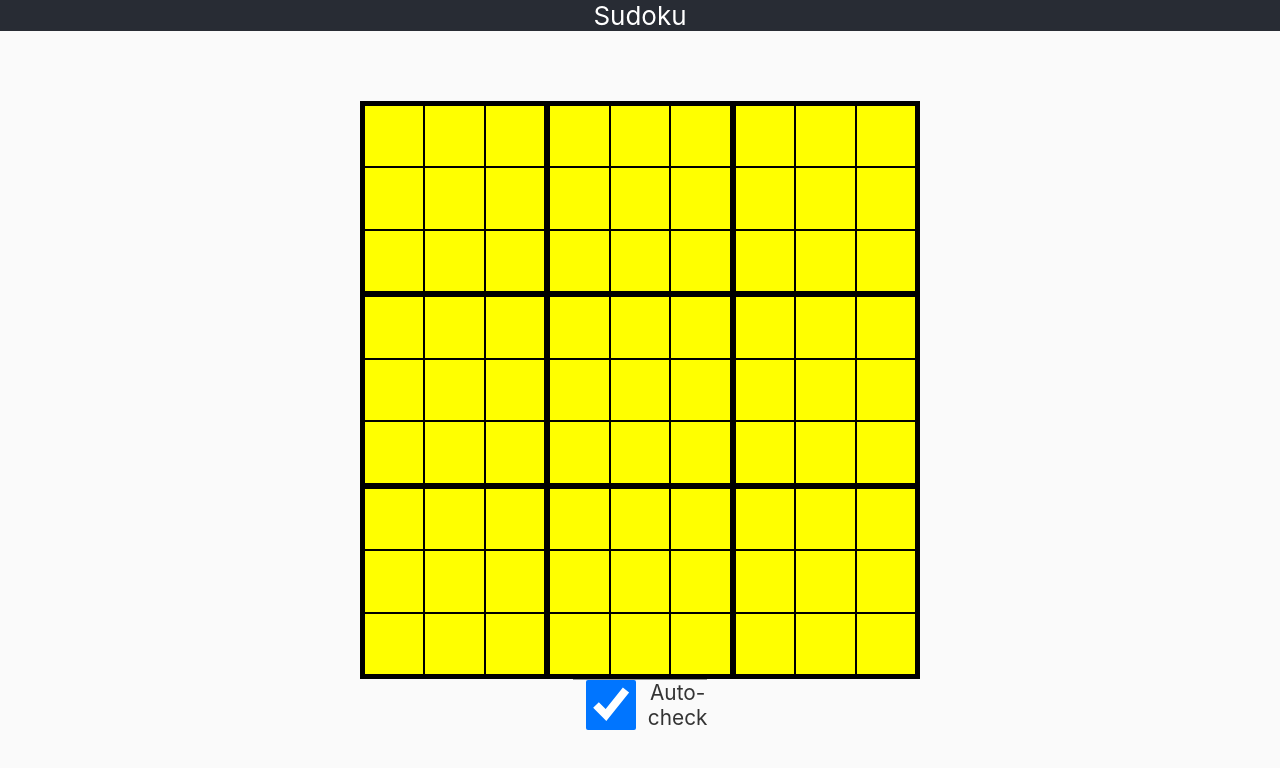
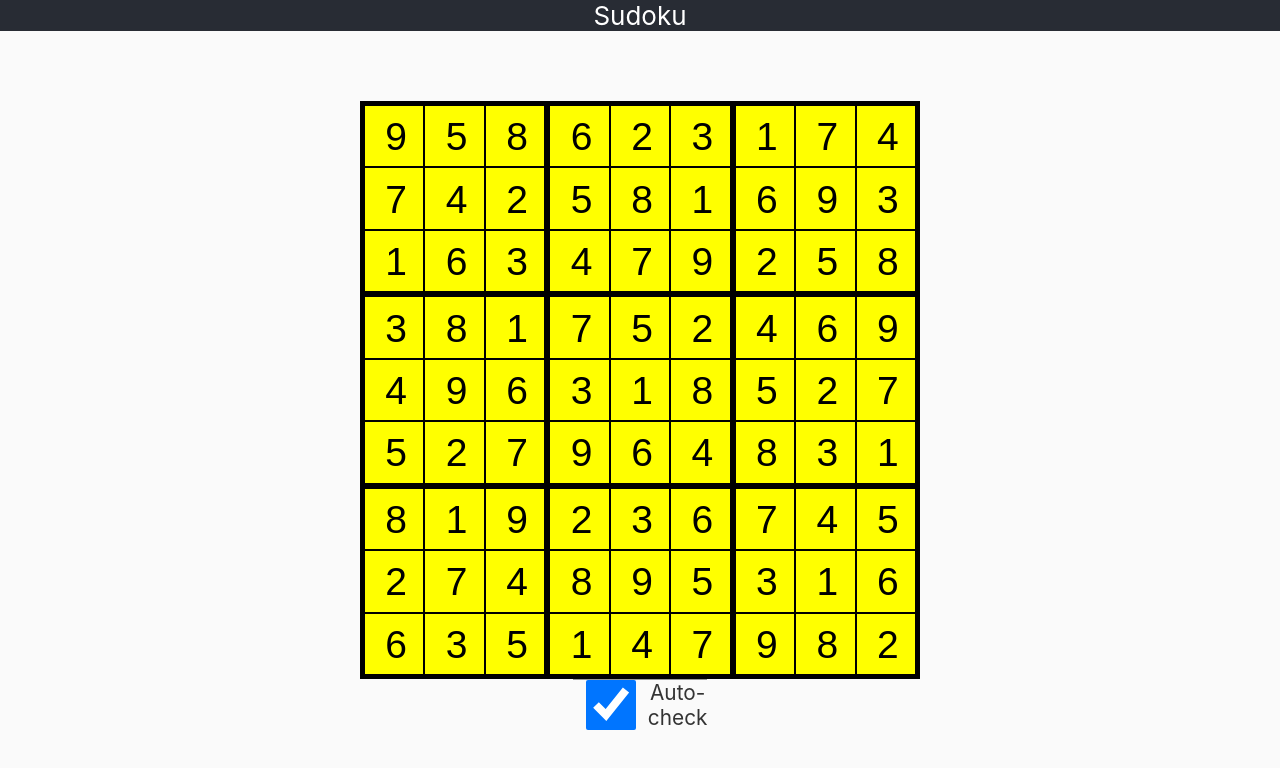
Before and after one commit to micadam/SudokuGuy, a React (Create React App) app: page / in a window 1280 px wide. Shown: the top 768 px of the page. Built offline with nearby package versions, Linux system fonts and the light colour scheme.

Commit message:
Add filling a random board
Uses some backtracking until a random full board of sudoku is generated.

```diff
--- a/src/SudokuGame.css
+++ b/src/SudokuGame.css
@@ -54,7 +54,6 @@
     height: 100%;
 }
 
-
 input {
     font-size: 1.5em;
     width: 100%;
@@ -75,7 +74,7 @@ input {
     background-color: #fcc;
 }
 
-.cell.complete {
+.cell-complete {
     background-color: #cfc;
 }
 
--- a/src/SudokuGame.jsx
+++ b/src/SudokuGame.jsx
@@ -92,16 +92,23 @@ export default class SudokuGame extends React.Component {
     updateCompletion() {
         const board = this.state.board;
         if (!this.isFilled()) {
-            return false;
+            this.setState({
+                complete: false,
+            });
+            return;
         }
         const violations = SudokuUtils.validateBoard(board, EMPTY, NUM_SQUARES, SQUARE_SIZE);
-        return violations.rowViolations.size === 0 && violations.columnViolations.size === 0
-            && violations.squareViolations.size === 0;
+        const violationsExist = (violations.rowViolations.size !== 0 || violations.columnViolations.size !== 0
+            || violations.squareViolations.size !== 0)
+        this.setState({
+            complete: !violationsExist,
+        });
+
     }
 
     renderSquareWithCells(cells) {
         return (
-            <div className="board-square">
+            <div className="board-square" key={cells[0].key}>
                 {cells}
             </div>
         );
@@ -151,13 +158,7 @@ export default class SudokuGame extends React.Component {
     }
 
     createBoard() {
-        const board = [];
-        for (let i = 0; i < SIZE; i++) {
-            board.push([]);
-            for (let j = 0; j < SIZE; j++) {
-                board[i].push("");
-            }
-        }
+        const board = SudokuUtils.fillBoard(NUM_SQUARES, SQUARE_SIZE);
         return board;
     }
 
--- a/src/SudokuUtils.js
+++ b/src/SudokuUtils.js
@@ -41,6 +41,54 @@ const validateBoard = function(board, empty_char, num_squares, square_size) {
     };
 }
 
+const OK = 0;
+const INVALID_BOARD = 1;
+
+const fillBoard = function(num_squares, square_size) {
+    const size = num_squares * square_size;
+    const board = new Array(size).fill().map(() => new Array(size).fill(0));
+    const validNumbers = new Array(size).fill().map((_, i) => String(i + 1));
+    const numbersInColumns = new Array(size).fill(0).map(() => new Set());
+    const numbersInRows = new Array(size).fill(0).map(() => new Set());
+    const numbersInSquares = new Array(size).fill(0).map(() => new Set());
+    fillBoardRecurse(0, 0 , num_squares, square_size, board, validNumbers, numbersInColumns, numbersInRows, numbersInSquares);
+    return board;
+}
+
+const fillBoardRecurse = function(row, column, num_squares, square_size, board, validNumbers, numbersInColumns, numbersInRows, numbersInSquares, depth=0) {
+    depth = depth + 1;
+    const size = num_squares * square_size;
+    if (row === size) {
+        return OK;
+    }
+    const squareIndex = Math.floor(row / square_size) * num_squares + Math.floor(column / square_size);
+    const nextColumn = column === size - 1 ? 0 : column + 1;
+    const nextRow = nextColumn === 0 ? row + 1 : row;
+    let possibleNumbers = validNumbers.filter(number =>
+        !numbersInColumns[column].has(number) && !numbersInRows[row].has(number) && !numbersInSquares[squareIndex].has(number));
+    let result = INVALID_BOARD;
+    while (possibleNumbers.length > 0 && result === INVALID_BOARD) {
+        // Set current row and column to new number
+        let randomIndex = Math.floor(Math.random() * possibleNumbers.length);
+        let number = possibleNumbers[randomIndex];
+        possibleNumbers.splice(randomIndex, 1);
+        board[row][column] = number;
+        numbersInColumns[column].add(number);
+        numbersInRows[row].add(number);
+        numbersInSquares[squareIndex].add(number);
+        result = fillBoardRecurse(nextRow, nextColumn, num_squares, square_size, board, validNumbers, numbersInColumns, numbersInRows, numbersInSquares, depth);
+        if (result === OK) {
+            return OK;
+        }
+        // Remove current row and column from used numbers
+        numbersInColumns[column].delete(board[row][column]);
+        numbersInRows[row].delete(board[row][column]);
+        numbersInSquares[squareIndex].delete(board[row][column]);
+    }
+    return result;
+}
+
 export {
     validateBoard,
+    fillBoard
 };
```
